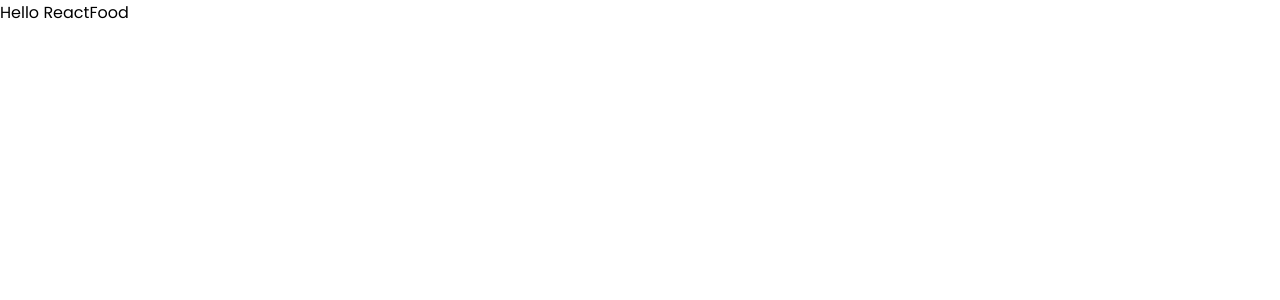
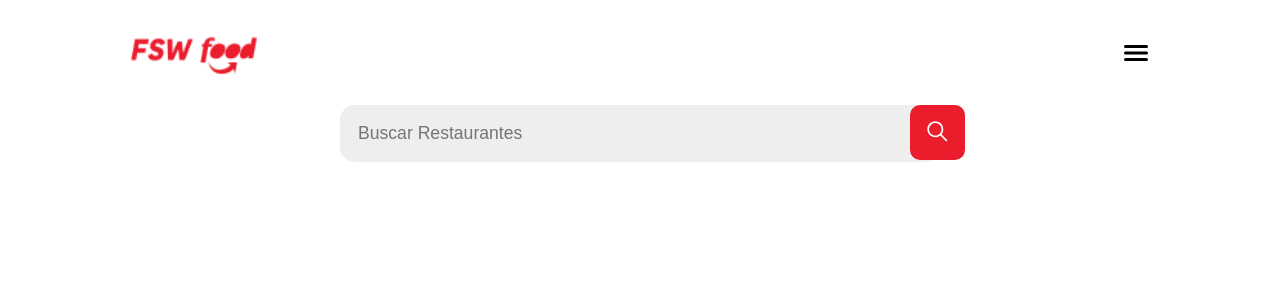
Before and after one commit to murilosantosb/ReactFood, a Next.js app in the folder frontend/react-food/: page / in a window 1280 px wide. Shown: the top 300 px of the page. Built offline with nearby package versions, Linux system fonts and the light colour scheme.

Commit message:
NavBar e Search do home foram concluidos

```diff
--- a/frontend/react-food/src/app/layout.tsx
+++ b/frontend/react-food/src/app/layout.tsx
@@ -1,6 +1,9 @@
 import type { Metadata } from "next";
 import { Poppins } from "next/font/google";
 import "./globals.css";
+
+// components
+import NavBar from "@/components/NavBar";
 
 const poppis = Poppins({
   subsets: ["latin"],
@@ -19,7 +22,10 @@ export default function RootLayout({
 }>) {
   return (
     <html lang="pt-br">
-      <body className={poppis.className}>{children}</body>
+      <body className={poppis.className}>
+        <NavBar />
+        {children}
+        </body>
     </html>
   );
 }
--- a/frontend/react-food/src/app/page.tsx
+++ b/frontend/react-food/src/app/page.tsx
@@ -1,8 +1,18 @@
-import Image from "next/image";
-import styles from "./page.module.css";
+"use client"
+import styled from "styled-components";
+
+// Components
+import Search from "@/components/Search";
+
+const HomeContainer = styled.main`
+
+`
+
 
 export default function Home() {
   return (
-    <>Hello ReactFood</>
+    <HomeContainer>
+      <Search />
+    </HomeContainer>
   );
 }
--- /dev/null
+++ b/frontend/react-food/src/components/IconButton.tsx
@@ -0,0 +1,17 @@
+import React from 'react'
+
+// components-styles
+import { ButtonContainer } from './ui/Button.styled'
+
+// types
+import { ButtonProps } from '../types/IconButton'
+
+const IconButton: React.FC<ButtonProps> = ({ children, variant }) => {
+  return (
+    <ButtonContainer variant={variant}>
+      {children}
+    </ButtonContainer>
+  )
+}
+
+export default IconButton
--- /dev/null
+++ b/frontend/react-food/src/components/NavBar.tsx
@@ -0,0 +1,40 @@
+"use client"
+
+import React from 'react'
+import Image from 'next/image'
+import styled from 'styled-components'
+import { IoMenu } from "react-icons/io5";
+
+const NavBarContainer = styled.nav`
+    display: flex;
+    justify-content: space-between;
+    align-items: center;
+    padding: 20px 30px;
+
+    svg {
+        font-size: 2em;
+    }
+
+    @media (min-width: 1200px) {
+        padding: 30px 128px;
+    }
+`
+
+
+type Props = {}
+
+const NavBar: React.FC = (props: Props) => {
+  return (
+    <NavBarContainer>
+        <Image
+            src="/Logo.png"
+            alt='Logo'
+            width={130}
+            height={45}
+        />
+        <IoMenu />
+    </NavBarContainer>
+  )
+}
+
+export default NavBar
--- /dev/null
+++ b/frontend/react-food/src/components/Search.tsx
@@ -0,0 +1,58 @@
+"use client"
+import React from 'react'
+import styled from 'styled-components'
+
+// Components
+import IconButton from './IconButton'
+// Icons
+import { IoIosSearch } from "react-icons/io";
+
+const SearchContainer = styled.form`
+  background-color: var(--senary-color);
+  padding: 18px;
+  width: 350px;
+  border-radius: 15px;
+  margin: 0 auto;
+  display: flex;
+  position: relative;
+
+  input {
+    outline: none;
+    background-color: transparent;
+    border: none;
+    width: 95%;
+    font-size: 1.1em;
+  }
+
+  div {
+    display: flex;
+    justify-content: center;
+    align-items: center;
+    position: absolute;
+    top: 0px;
+    left: 95%;
+  }
+
+  @media (min-width: 1200px) {
+    width: 600px;
+
+
+  }
+`
+
+type Props = {}
+
+const Search: React.FC = (props: Props) => {
+  return (
+    <SearchContainer>
+      <input type="text" placeholder='Buscar Restaurantes'/>
+      <div>
+        <IconButton variant='primary'>
+            <IoIosSearch />
+        </IconButton>
+      </div>
+    </SearchContainer>
+  )
+}
+
+export default Search
--- /dev/null
+++ b/frontend/react-food/src/components/ui/Button.styled.tsx
@@ -0,0 +1,46 @@
+import styled from "styled-components";
+
+interface ButtonProps {
+    variant: "primary"| "primary-round" | "secondary" | "secondary-round",
+    children: React.ReactNode
+}
+
+
+const primaryStyle = `
+    background-color: var(--primary-color);
+    border-radius: 10px;
+    color: white;
+`
+
+const primaryRoundStyle = `
+    background-color: var(--primary-color);
+    border-radius: 50%;
+    color: white;
+`
+
+const secondaryStyle = `
+    background-color: var(--septenary-color);
+    border-radius: 10px;
+`
+
+const secondaryRoundStyle = `
+    background-color: var(--septenary-color);
+    border-radius: 50%;
+`
+
+export const ButtonContainer = styled.button<ButtonProps>`
+    width: 55px;
+    height: 55px;
+    outline: none;
+    border: none;
+    cursor: pointer;
+
+    svg {
+        font-size: 2em;
+    }
+
+    ${({ variant }) => (variant === "primary") && primaryStyle}
+    ${({ variant }) => (variant === "primary-round") && primaryRoundStyle}
+    ${({ variant }) => (variant === "secondary") && secondaryStyle}
+    ${({ variant }) => (variant === "secondary-round") && secondaryRoundStyle}
+`
--- /dev/null
+++ b/frontend/react-food/src/types/IconButton.ts
@@ -0,0 +1,4 @@
+export interface ButtonProps {
+    variant: "primary"| "primary-round" | "secondary" | "secondary-round",
+    children: React.ReactNode
+}
```
Also changed, not shown: frontend/react-food/src/app/page.module.css (deleted, +0 -230 lines).
